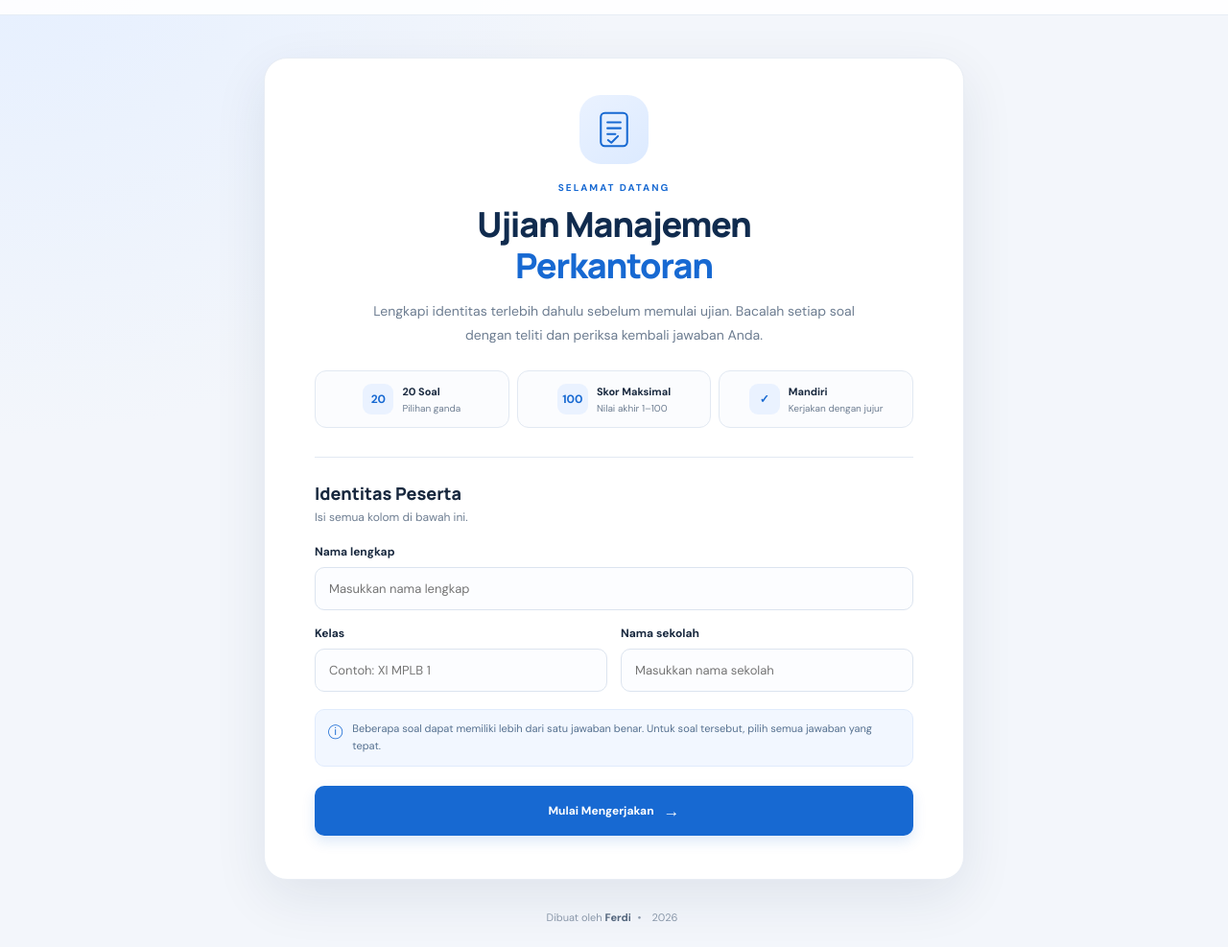
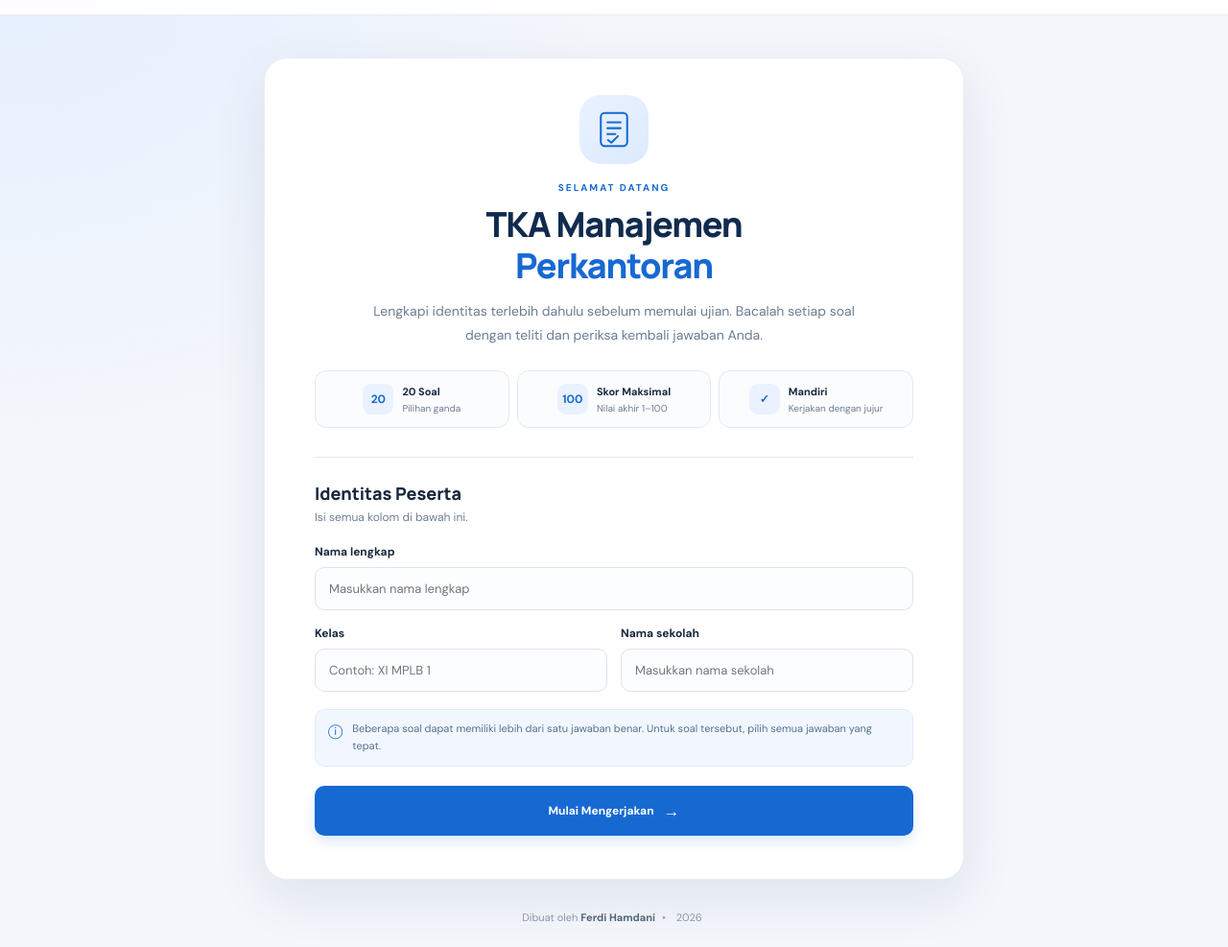
Before and after one commit to ferdi-oss-tech/TKASMA, a plain HTML site: page index.html in a window 1280 px wide. Shown: the part 66-1053 px from the top of the page at 96% size. Drawn offline with Linux system fonts and the light colour scheme.

Commit message:
Update index.html

```diff
--- a/index.html
+++ b/index.html
@@ -4,7 +4,7 @@
   <meta charset="UTF-8">
   <meta name="viewport" content="width=device-width, initial-scale=1.0">
   <meta name="theme-color" content="#102b4e">
-  <title>CBT Manajemen Perkantoran</title>
+  <title>TKA Manajemen Perkantoran</title>
   <link rel="stylesheet" href="style.css">
 </head>
 <body>
@@ -24,7 +24,7 @@
         <svg viewBox="0 0 64 64"><rect x="12" y="7" width="40" height="50" rx="6" fill="none" stroke="currentColor" stroke-width="3"/><path d="M22 21h20M22 30h20M22 39h12" stroke="currentColor" stroke-width="3" stroke-linecap="round"/><path d="m23 48 5 4 10-10" fill="none" stroke="currentColor" stroke-width="3" stroke-linecap="round" stroke-linejoin="round"/></svg>
       </div>
       <p class="eyebrow">SELAMAT DATANG</p>
-      <h1>Ujian Manajemen<br><span>Perkantoran</span></h1>
+      <h1>TKA Manajemen<br><span>Perkantoran</span></h1>
       <p class="intro">Lengkapi identitas terlebih dahulu sebelum memulai ujian. Bacalah setiap soal dengan teliti dan periksa kembali jawaban Anda.</p>
       <div class="exam-info">
         <div><span class="info-icon">20</span><span><b>20 Soal</b><small>Pilihan ganda</small></span></div>
@@ -85,7 +85,7 @@
     </section>
   </main>
 
-  <footer class="site-footer">Dibuat oleh <strong>Ferdi</strong> <span>•</span> <span id="currentYear"></span></footer>
+  <footer class="site-footer">Dibuat oleh <strong>Ferdi Hamdani</strong> <span>•</span> <span id="currentYear"></span></footer>
 
   <div id="warningOverlay" class="warning-overlay hidden" role="alertdialog" aria-modal="true" aria-labelledby="warningTitle">
     <div class="warning-box">
```
